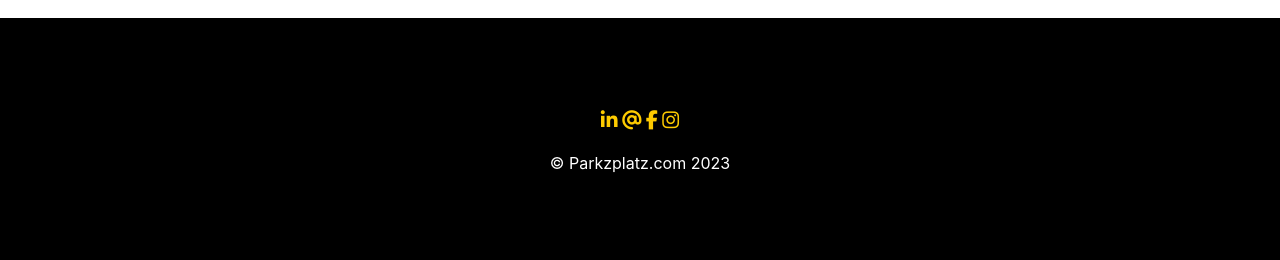
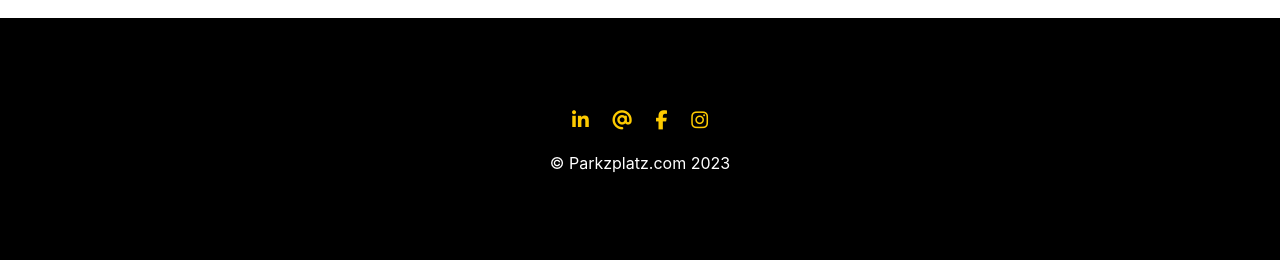
Before and after one commit to parkzplatz/dotcom, a Jekyll site: the page built from contact/index2.html, in a window 1280 px wide. Shown: the part 1377-1637 px from the top of the page. Built offline with Jekyll 4.4.1, drawn with Linux system fonts in a browser that asks for light colours; nearby versions of some CDN libraries; some web fonts are replaced.

Commit message:
Update CSS

```diff
--- a/_sass/theme.scss
+++ b/_sass/theme.scss
@@ -177,7 +177,10 @@
         a {
             color:#FECB00;
             font-size: larger;
-            margin: .5em 0;
+            margin: .5em;
+            &:hover {
+                color:#5FC5D8;
+            }
         }
     }
 }
```
Also changed, not shown: 2 other files.
